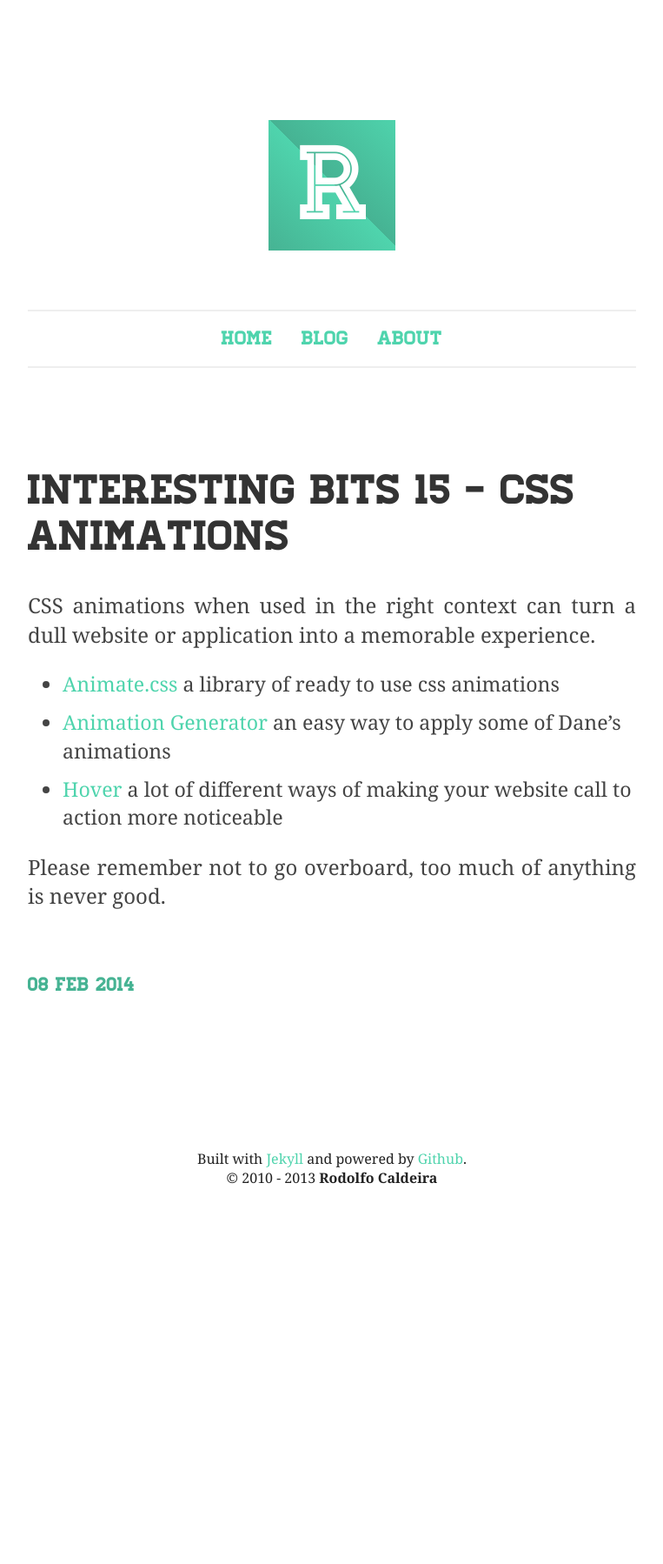
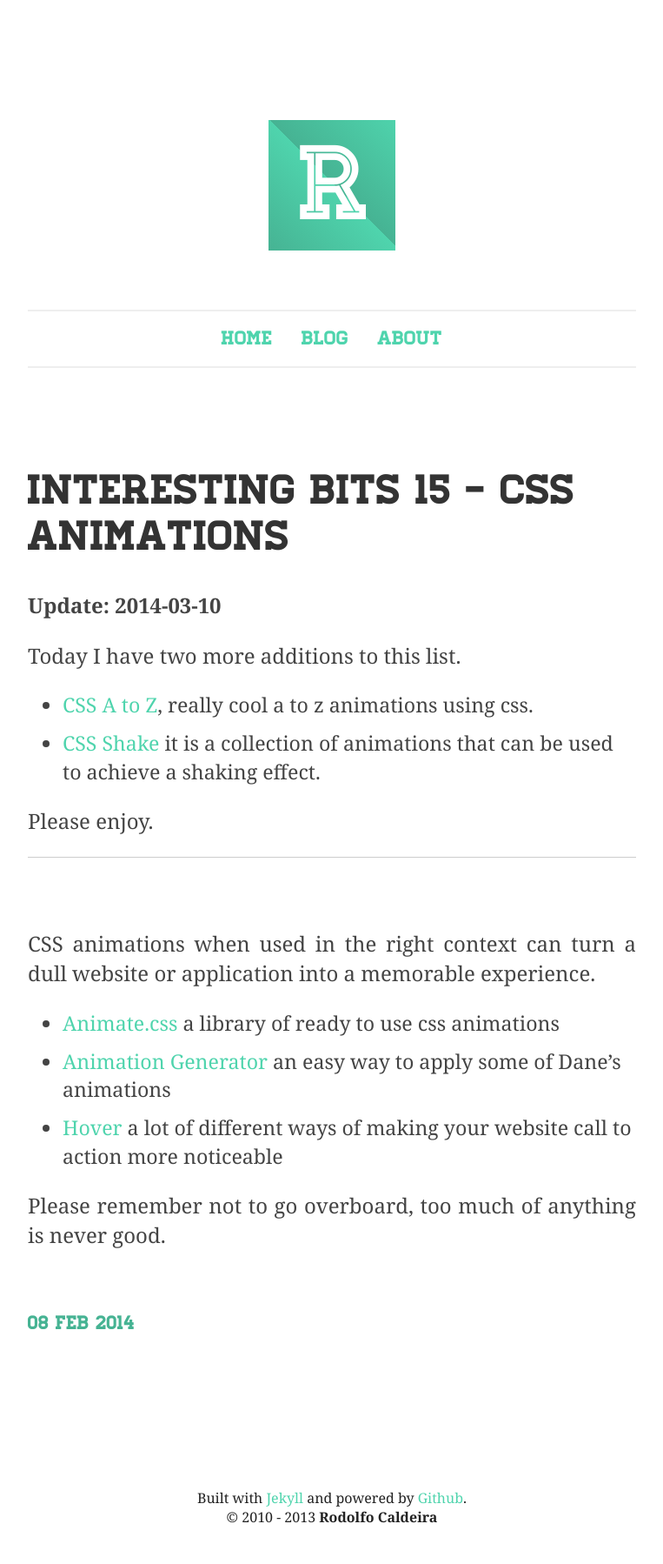
Before and after one commit to rodolfocaldeira/rodolfocaldeira.github.com, a Jekyll site: the page built from _posts/2014-02-08-interesting-bits-15-css-animations.md, in a window 1280 px wide. Shown: the whole page at 87% size, without its empty margins (258-1021 px from the left). Built offline with Jekyll 4.4.1, drawn with Linux system fonts in a browser that asks for light colours; before the commit the page ends 1409 px from its top, so only the background shows below that.

Commit message:
Updated a couple of posts.

```diff
--- a/_posts/2014-02-08-interesting-bits-15-css-animations.md
+++ b/_posts/2014-02-08-interesting-bits-15-css-animations.md
@@ -4,6 +4,18 @@ title: "Interesting Bits 15 - CSS animations"
 excerpt: Animate all the things.
 published: true
 ---
+
+**Update: 2014-03-10**
+
+Today I have two more additions to this list.
+
+- [CSS A to Z](http://cssaz.tumblr.com/), really cool a to z animations using css.
+- [CSS Shake](http://elrumordelaluz.github.io/csshake/) it is a collection of animations that can be used to achieve a shaking effect.
+
+Please enjoy.
+
+- - -
+<br>
 
 CSS animations when used in the right context can turn a dull website or application into a memorable experience.
 
```
Also changed, not shown: _posts/2013-05-24-interesting-bits-8-angularjs.md (+5 -12 lines), _posts/2013-08-02-interesting-bits-10-typography.md (+4 -0 lines), _posts/2014-02-22-interesting-bits-16-style-guides.md (line endings or trailing spaces).
